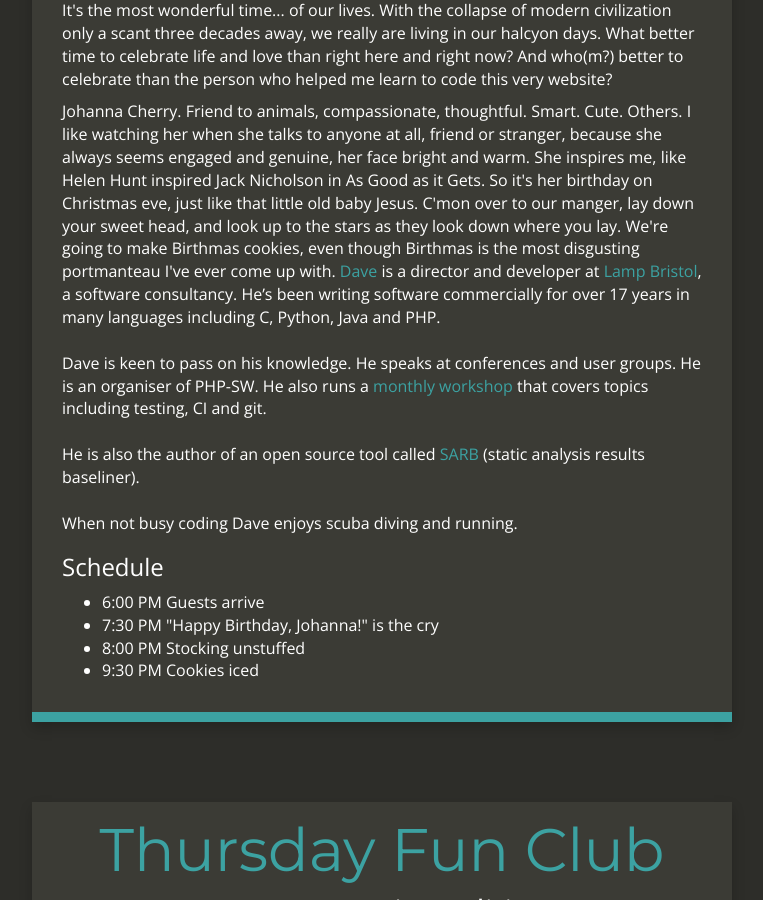
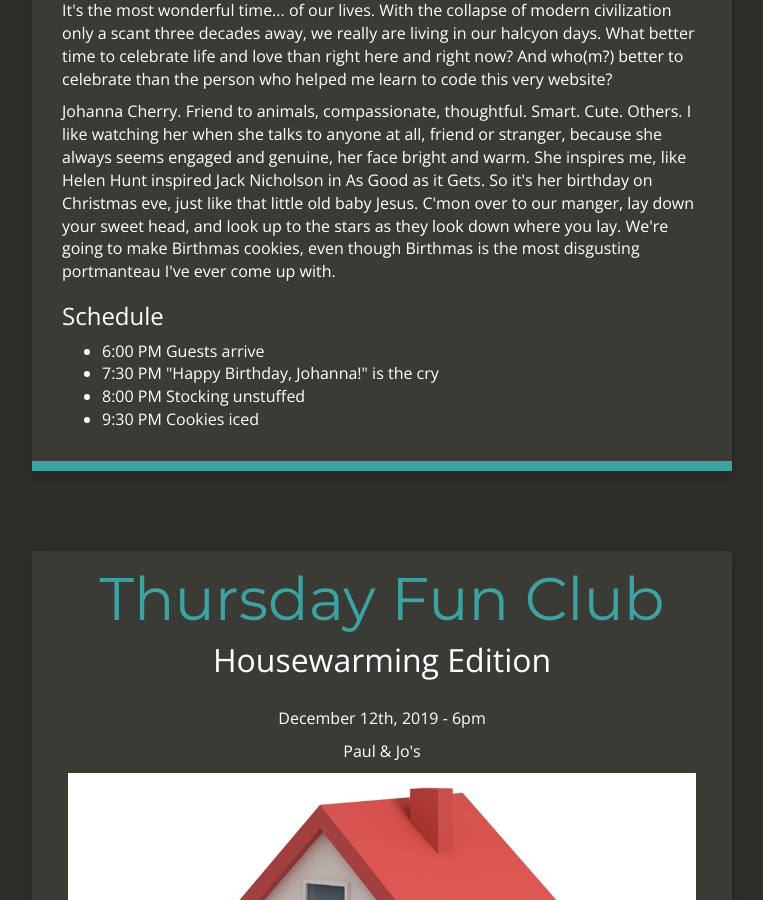
Before and after one commit to paulberb/paulberb.github.io, a Jekyll site: the page built from index.html, in a window 1280 px wide and 900 px high, scrolled down 1973 px. Shown: the whole window, without its empty margins (258-1021 px from the left). Built offline with Jekyll 4.4.1, drawn with Linux system fonts in a browser that asks for light colours; nearby versions of some CDN libraries.

Commit message:
fixed typo

```diff
--- a/index.html
+++ b/index.html
@@ -85,16 +85,7 @@ layout: default
             </div>
                 <p>It's the most wonderful time... of our lives. With the collapse of modern civilization only a scant three decades away, we really are living in our halcyon days. What better time to celebrate life and love than right here and right now? And who(m?) better to celebrate than the person who helped me learn to code this very website?
                 </p>
-                <p>Johanna Cherry. Friend to animals, compassionate, thoughtful. Smart. Cute. Others. I like watching her when she talks to anyone at all, friend or stranger, because she always seems engaged and genuine, her face bright and warm. She inspires me, like Helen Hunt inspired Jack Nicholson in As Good as it Gets. So it's her birthday on Christmas eve, just like that little old baby Jesus. C'mon over to our manger, lay down your sweet head, and look up to the stars as they look down where you lay. We're going to make Birthmas cookies, even though Birthmas is the most disgusting portmanteau I've ever come up with. <a target="blank"href="https://www.daveliddament.co.uk/">Dave</a> is a director and developer at <a target="blank"href="https://www.lampbristol.com/">Lamp Bristol</a>, a software consultancy. He’s been writing software commercially for over 17 years in many languages including C, Python, Java and PHP.
-<br>
-<br>
-Dave is keen to pass on his knowledge. He speaks at conferences and user groups. He is an organiser of PHP-SW. He also runs a <a target="blank"href="https://www.meetup.com/Bristol-PHP-Training/">monthly workshop</a> that covers topics including testing, CI and git.
-<br>
-<br>
-He is also the author of an open source tool called <a target="blank"href="https://www.meetup.com/Bristol-PHP-Training/">SARB</a> (static analysis results baseliner).
-<br>
-<br>
-When not busy coding Dave enjoys scuba diving and running.
+                <p>Johanna Cherry. Friend to animals, compassionate, thoughtful. Smart. Cute. Others. I like watching her when she talks to anyone at all, friend or stranger, because she always seems engaged and genuine, her face bright and warm. She inspires me, like Helen Hunt inspired Jack Nicholson in As Good as it Gets. So it's her birthday on Christmas eve, just like that little old baby Jesus. C'mon over to our manger, lay down your sweet head, and look up to the stars as they look down where you lay. We're going to make Birthmas cookies, even though Birthmas is the most disgusting portmanteau I've ever come up with.
                 </p>
                 <h3>Schedule</h3>
                 <ul>
```
